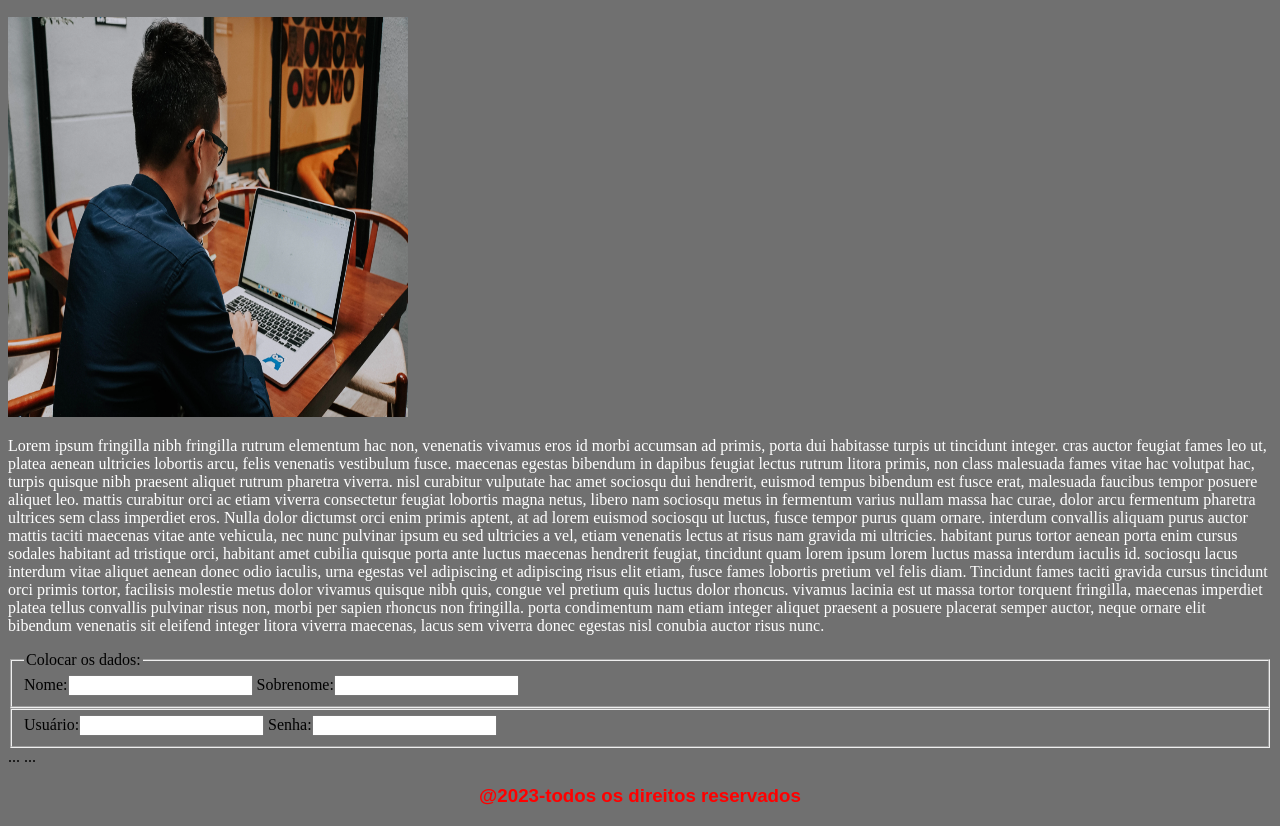
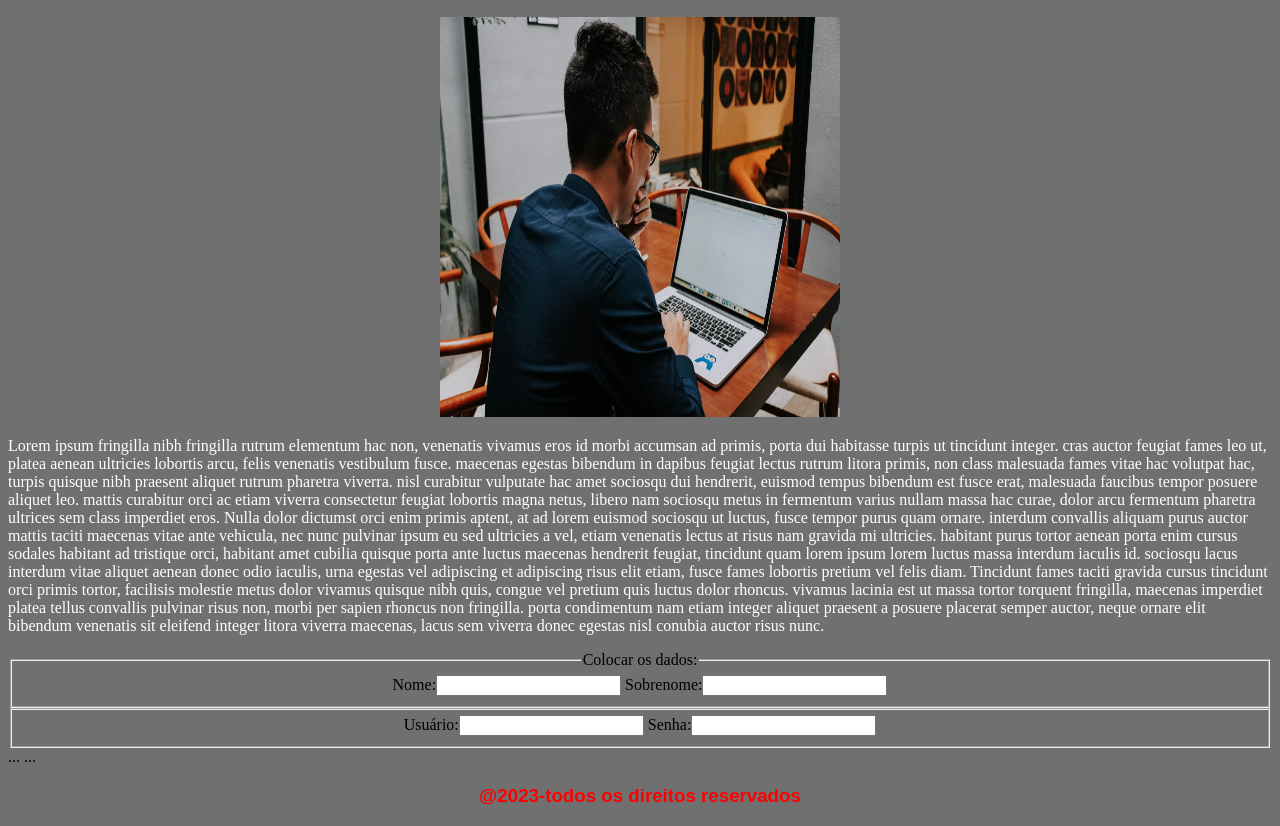
Before and after one commit to mathhfarias/CP1-Front-End, a plain HTML site: page index.html in a window 1280 px wide. Shown: the part 111-937 px from the top of the page. Drawn offline with Linux system fonts and the light colour scheme.

Commit message:
Centralizando imagem e dados

```diff
--- a/estilo.css
+++ b/estilo.css
@@ -12,6 +12,10 @@ h1{
     text-align: center;
     font-size: 30px;
 
+}
+
+.Imagem1{
+    text-align: center;
 }
 
 p{
--- a/index.html
+++ b/index.html
@@ -10,12 +10,16 @@
     <h1 id="titulo1">Olá ESPC!</h1>
     <h1>Checkpoint do Wellington Cidade</h1>
 
-    <img src="img1.webp" alt="imagem homem programando" title="imagem homem programando" width="400px" height="400px">
+    <div class="Imagem1">
+    <img src="img1.webp"  id=Imagem-1 alt="imagem homem programando" title="imagem homem programando" width="400px" height="400px">
+</div>
+
     <p>Lorem ipsum fringilla nibh fringilla rutrum elementum hac non, venenatis vivamus eros id morbi accumsan ad primis, porta dui habitasse turpis ut tincidunt integer. cras auctor feugiat fames leo ut, platea aenean ultricies lobortis arcu, felis venenatis vestibulum fusce. maecenas egestas bibendum in dapibus feugiat lectus rutrum litora primis, non class malesuada fames vitae hac volutpat hac, turpis quisque nibh praesent aliquet rutrum pharetra viverra. nisl curabitur vulputate hac amet sociosqu dui hendrerit, euismod tempus bibendum est fusce erat, malesuada faucibus tempor posuere aliquet leo. mattis curabitur orci ac etiam viverra consectetur feugiat lobortis magna netus, libero nam sociosqu metus in fermentum varius nullam massa hac curae, dolor arcu fermentum pharetra ultrices sem class imperdiet eros.
         Nulla dolor dictumst orci enim primis aptent, at ad lorem euismod sociosqu ut luctus, fusce tempor purus quam ornare. interdum convallis aliquam purus auctor mattis taciti maecenas vitae ante vehicula, nec nunc pulvinar ipsum eu sed ultricies a vel, etiam venenatis lectus at risus nam gravida mi ultricies. habitant purus tortor aenean porta enim cursus sodales habitant ad tristique orci, habitant amet cubilia quisque porta ante luctus maecenas hendrerit feugiat, tincidunt quam lorem ipsum lorem luctus massa interdum iaculis id. sociosqu lacus interdum vitae aliquet aenean donec odio iaculis, urna egestas vel adipiscing et adipiscing risus elit etiam, fusce fames lobortis pretium vel felis diam.
         Tincidunt fames taciti gravida cursus tincidunt orci primis tortor, facilisis molestie metus dolor vivamus quisque nibh quis, congue vel pretium quis luctus dolor rhoncus. vivamus lacinia est ut massa tortor torquent fringilla, maecenas imperdiet platea tellus convallis pulvinar risus non, morbi per sapien rhoncus non fringilla. porta condimentum nam etiam integer aliquet praesent a posuere placerat semper auctor, neque ornare elit bibendum venenatis sit eleifend integer litora viverra maecenas, lacus sem viverra donec egestas nisl conubia auctor risus nunc. </p>
 
         <section id="section1">
+            <main class="Imagem1">
             <fieldset>
                 <legend>Colocar os dados:</legend>
                 <label>Nome:</label><input type="Nome"/>
@@ -26,7 +30,7 @@
                 <label>Usuário:</label><input type="Usuário"/>
                 <label>Senha:</label><input type="senha"/>
             </fieldset>
-
+        </main>
         </section>
         ... ...
 </body>
```
